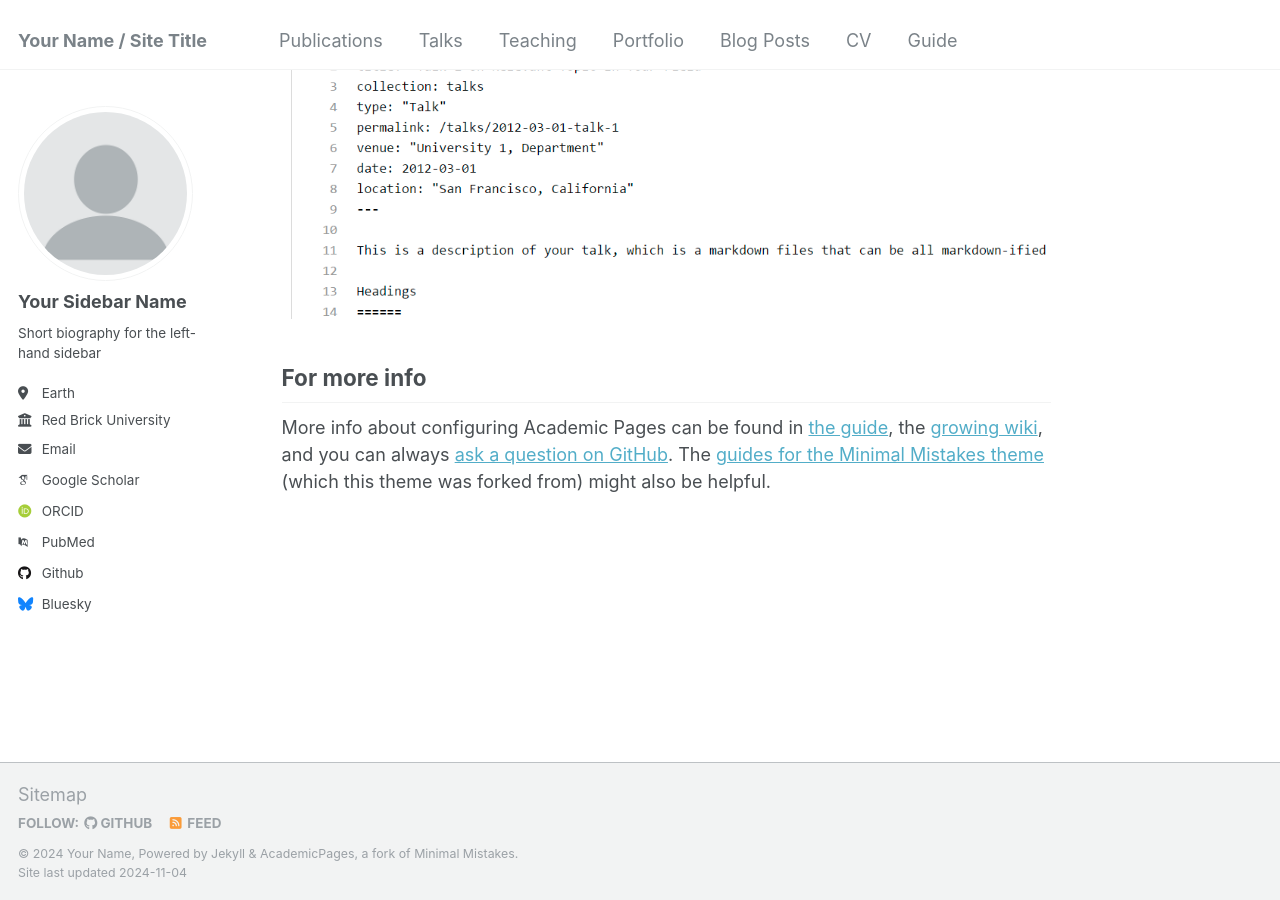
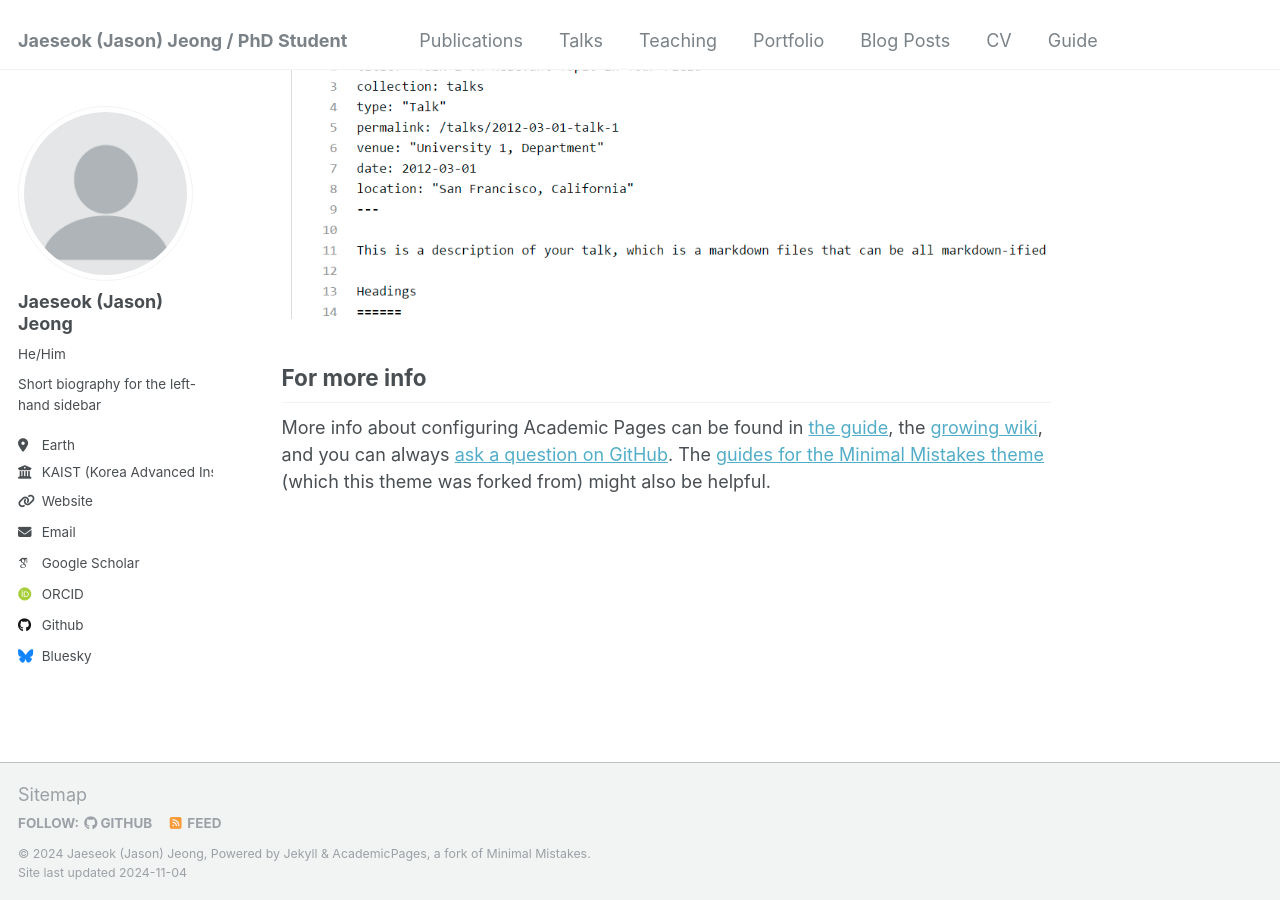
Before and after one commit to jasonjeong3/home, a Jekyll site: the page built from _pages/about.md, in a window 1280 px wide and 900 px high, scrolled down 2643 px. Built offline with Jekyll 4.4.1, drawn with Linux system fonts in a browser that asks for light colours; some web fonts are replaced.

Commit message:
Update _config.yml

```diff
--- a/_config.yml
+++ b/_config.yml
@@ -8,13 +8,13 @@
 
 # Basic Site Settings
 locale                   : "en-US"
-title                    : "Your Name / Site Title"
+title                    : "Jaeseok (Jason) Jeong / PhD Student"
 title_separator          : "-"
-name                     : &name "Your Name"
+name                     : &name "Jaeseok (Jason) Jeong"
 description              : &description "personal description"
-url                      : https://academicpages.github.io # the base hostname & protocol for your site e.g. "https://mmistakes.github.io"
+url                      : https://jasonjeong3.github.io # the base hostname & protocol for your site e.g. "https://mmistakes.github.io"
 baseurl                  : "" # the subpath of your site, e.g. "/blog"
-repository               : "academicpages/academicpages.github.io"
+repository               : "jasonjeong3/home"
 
 # Site Author - The following control what appear as part of the author content on the side bar.
 #               If a field is blank the icon and link will not appear, otherwise it will be shown.
@@ -22,21 +22,21 @@ repository               : "academicpages/academicpages.github.io"
 author:
   # Biographic information
   avatar           : "profile.png"
-  name             : "Your Sidebar Name"
-  pronouns         : # example: "she/her"
+  name             : "Jaeseok (Jason) Jeong"
+  pronouns         : "He/Him" # example: "she/her"
   bio              : "Short biography for the left-hand sidebar"
   location         : "Earth"
-  employer         : "Red Brick University"
-  uri              : # URL
-  email            : "none@example.org"
+  employer         : "KAIST (Korea Advanced Institute of Science and Technology)"
+  uri              : "https://jasonjeong3.github.io/home"# URL
+  email            : "jason.jeong@kaist.ac.kr"
 
   # Academic websites
   arxiv            : # URL - Update with the correct link to your profile
-  googlescholar    : "https://scholar.google.com/citations?user=PS_CX0AAAAAJ"
+  googlescholar    : "https://scholar.google.com/citations?user=D5t5C4AAAAAJ"
   impactstory      : # URL
-  orcid            : "http://orcid.org/yourorcidurl"
+  orcid            : "http://orcid.org/0000-0002-9836-2979"
   semantic         : # URL
-  pubmed           : "https://www.ncbi.nlm.nih.gov/pubmed/?term=john+snow"
+  pubmed           : # "https://www.ncbi.nlm.nih.gov/pubmed/?term=john+snow"
   researchgate     : # URL
   scopus           : # URL
 
```
